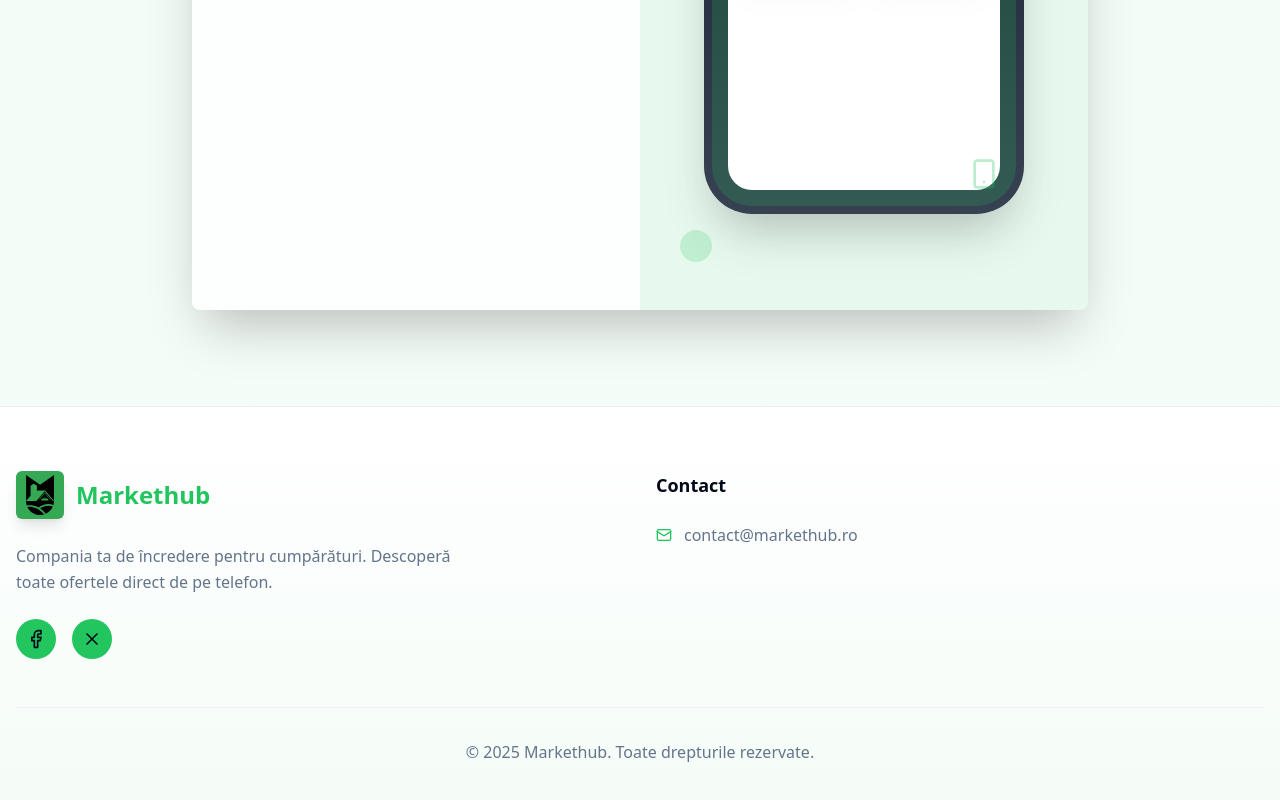
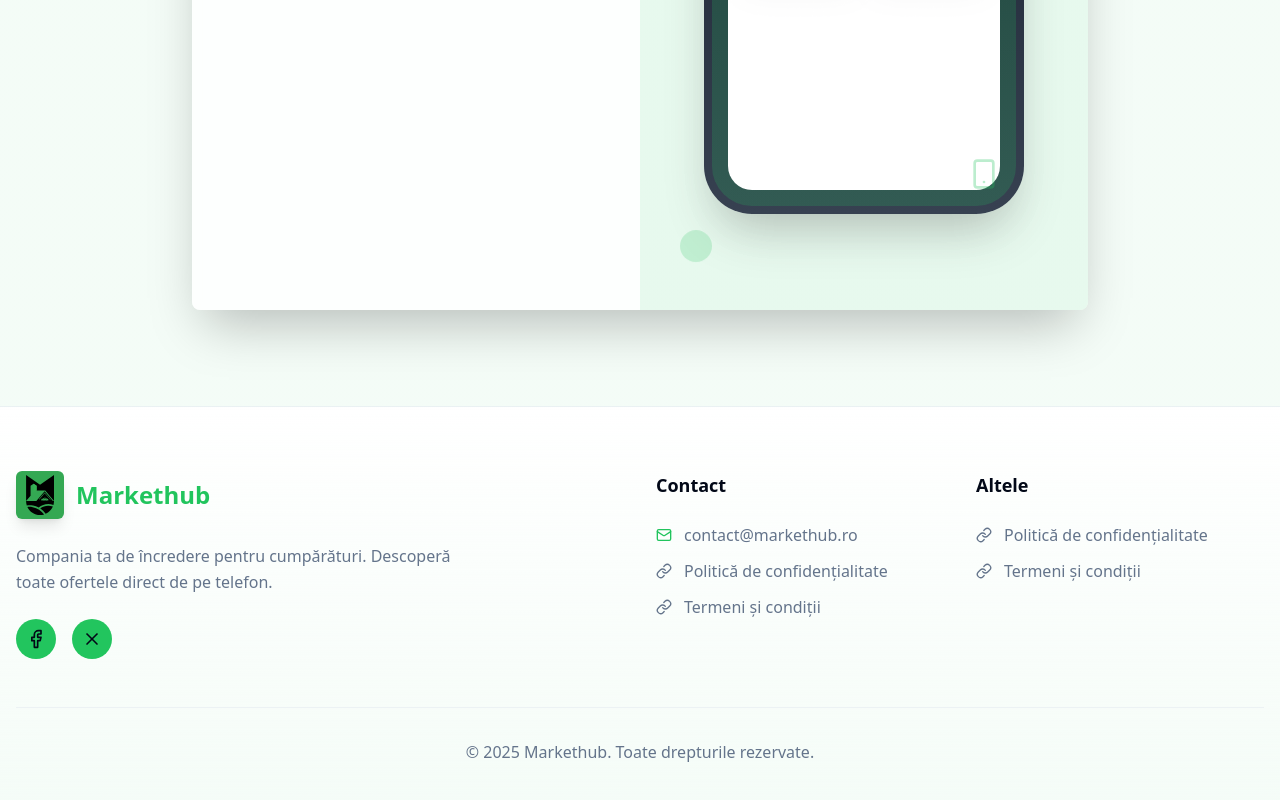
Before and after one commit to tntsoft/markethub-landing, a React (Vite) app: page / in a window 1280 px wide. Shown: the part 3510-4310 px from the top of the page. Built offline with nearby package versions, Linux system fonts and the light colour scheme.

Commit message:
Adding TOS and Privacy Policy

```diff
--- a/src/components/Footer.tsx
+++ b/src/components/Footer.tsx
@@ -1,5 +1,5 @@
 
-import { Facebook, X, Mail } from "lucide-react";
+import { Facebook, X, Mail, Link } from "lucide-react";
 import { useTranslation } from "react-i18next";
 
 const Footer = () => {
@@ -70,6 +70,44 @@ const Footer = () => {
                 <Mail className="h-4 w-4 text-primary" />
                 <span>contact@markethub.ro</span>
               </div>
+
+              <div className="flex items-center gap-3">
+                <Link className="h-4 w-4"/>
+                <a href="/privacy-policy.txt">
+                  {t('Privacy Policy')}
+                </a>
+              </div>
+
+              <div className="flex items-center gap-3">
+                <Link className="h-4 w-4"/>
+                <a href="/terms-and-conditions.txt">
+                  {t('Terms & Conditions')}
+                </a>
+              </div>
+              {/*<div className="flex items-center gap-3">*/}
+              {/*  <MapPin className="h-4 w-4 text-primary" />*/}
+              {/*  <span>Ramnicu Valcea, Judet Valcea</span>*/}
+              {/*</div>*/}
+            </div>
+          </div>
+
+          {/* Others */}
+          <div className="space-y-6">
+            <h4 className="text-lg font-semibold">{t("Others")}</h4>
+            <div className="space-y-3 text-muted-foreground">
+              <div className="flex items-center gap-3">
+                <Link className="h-4 w-4"/>
+                <a href="/privacy-policy.txt">
+                  {t('Privacy Policy')}
+                </a>
+              </div>
+
+              <div className="flex items-center gap-3">
+                <Link className="h-4 w-4"/>
+                <a href="/terms-and-conditions.txt">
+                  {t('Terms & Conditions')}
+                </a>
+              </div>
               {/*<div className="flex items-center gap-3">*/}
               {/*  <MapPin className="h-4 w-4 text-primary" />*/}
               {/*  <span>Ramnicu Valcea, Judet Valcea</span>*/}
--- a/src/i18n/translations/ro.json
+++ b/src/i18n/translations/ro.json
@@ -85,5 +85,8 @@
   "Can I use Markethub without an account?": "Pot folosi Markethub fără cont?",
   "You can see a preview of existing listings without an account, but to create watchlists and receive notifications, you need to sign up.": "Poți vedea o previzualizare a anunțurilor existente fără să ai cont, dar pentru a crea liste de urmărire și a primi notificări, trebuie să te înregistrezi.",
   "I found an issue. What should I do?": "Am găsit o problemă. Ce ar trebui să fac?",
-  "Please contact us on <twitter>X (@MarkethubRO)</twitter>, <facebook>Markethub Facebook</facebook>, or write us at <email>contact@markethub.ro</email>.": "Te rugăm să ne contactezi pe <twitter>X (@MarkethubRO)</twitter>, <facebook>Markethub Facebook</facebook> sau scrie-ne la <email>contact@markethub.ro</email>."
+  "Please contact us on <twitter>X (@MarkethubRO)</twitter>, <facebook>Markethub Facebook</facebook>, or write us at <email>contact@markethub.ro</email>.": "Te rugăm să ne contactezi pe <twitter>X (@MarkethubRO)</twitter>, <facebook>Markethub Facebook</facebook> sau scrie-ne la <email>contact@markethub.ro</email>.",
+  "Privacy Policy": "Politică de confidențialitate",
+  "Terms & Conditions": "Termeni și condiții",
+  "Others":  "Altele"
 }
```
Also changed, not shown: public/terms-and-conditions.txt (added).
